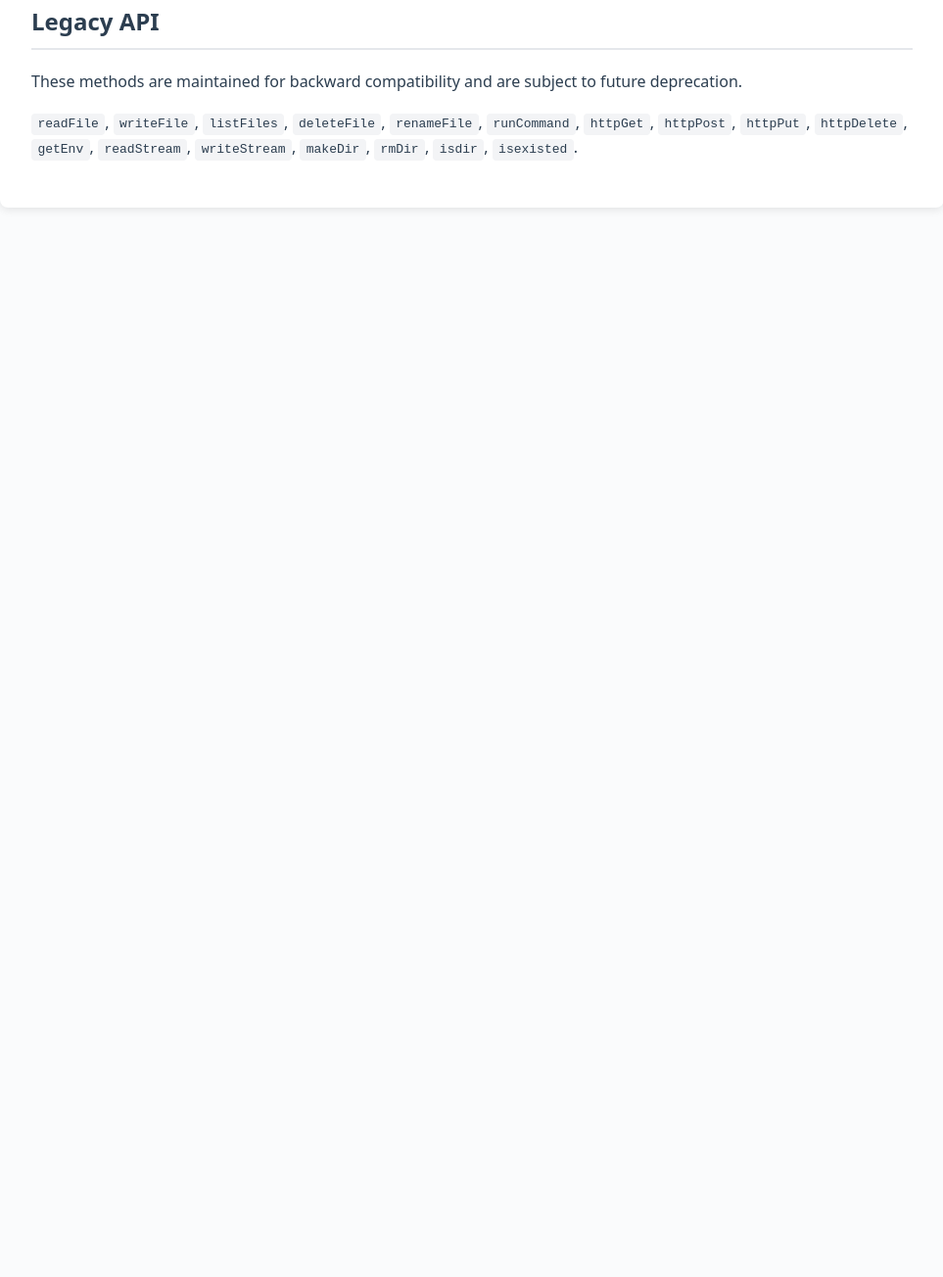
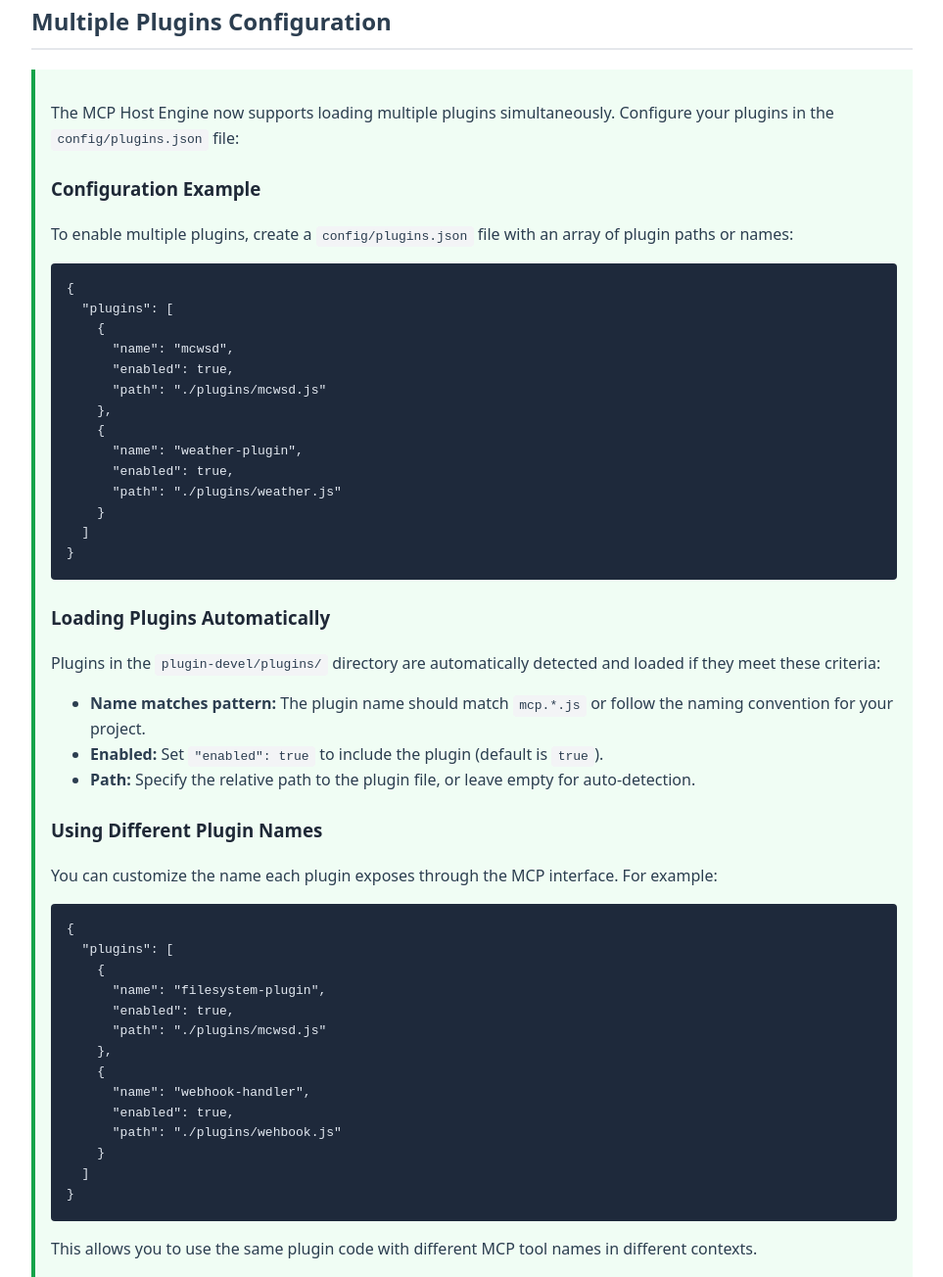
Before and after one commit to davidcrumpton/mcp-host-engine, a plain HTML site: page docs/index.html in a window 1280 px wide. Shown: the part 3736-5040 px from the top of the page at 98% size, without its empty margins (158-1121 px from the left). Before the commit the page ends 3988 px from the top, so only its background shows below. Drawn offline with Linux system fonts and the light colour scheme.

Commit message:
docs: add examples for multiple plugins configuration

```diff
--- a/docs/index.html
+++ b/docs/index.html
@@ -2,7 +2,7 @@
 <html lang="en">
 <head>
   <meta charset="UTF-8">
-  <meta name="viewport" content="width=device-width, initial-scale=1.0">
+  <meta name="viewport" content="initial-scale=1.0">
   <title>MCP Host Engine Documentation</title>
   <style>
     body { font-family: system-ui, sans-serif; line-height: 1.6; padding: 2rem; background: #fafbfc; color: #2c3e50; }
@@ -14,6 +14,9 @@
     table { width: 100%; border-collapse: collapse; margin: 1rem 0; }
     th, td { border: 1px solid #e5e7eb; padding: 0.75rem; text-align: left; }
     th { background: #f9fafb; }
+    .plugin-config-section { background: #f0fdf4; border-left: 4px solid #16a34a; padding: 1rem; margin: 1rem 0; }
+    .example-code { background: #1e293b; color: #e2e8f0; padding: 1rem; border-radius: 4px; overflow-x: auto; margin: 1rem 0; }
+    .example-code pre { margin: 0; white-space: pre-wrap; word-break: break-all; }
   </style>
 </head>
 <body>
@@ -119,6 +122,61 @@
       <tr><td><code>sleep(ms)</code></td><td>Suspends execution for <code>ms</code> milliseconds.</td></tr>
     </table>
 
+    <h2>Multiple Plugins Configuration</h2>
+    <div class="plugin-config-section">
+      <p>The MCP Host Engine now supports loading multiple plugins simultaneously. Configure your plugins in the <code>config/plugins.json</code> file:</p>
+
+      <h3>Configuration Example</h3>
+      <p>To enable multiple plugins, create a <code>config/plugins.json</code> file with an array of plugin paths or names:</p>
+
+      <div class="example-code">
+<pre>{
+  "plugins": [
+    {
+      "name": "mcwsd",
+      "enabled": true,
+      "path": "./plugins/mcwsd.js"
+    },
+    {
+      "name": "weather-plugin",
+      "enabled": true,
+      "path": "./plugins/weather.js"
+    }
+  ]
+}</pre>
+      </div>
+
+      <h3>Loading Plugins Automatically</h3>
+      <p>Plugins in the <code>plugin-devel/plugins/</code> directory are automatically detected and loaded if they meet these criteria:</p>
+      <ul>
+        <li><strong>Name matches pattern:</strong> The plugin name should match <code>mcp.*.js</code> or follow the naming convention for your project.</li>
+        <li><strong>Enabled:</strong> Set <code>"enabled": true</code> to include the plugin (default is <code>true</code>).</li>
+        <li><strong>Path:</strong> Specify the relative path to the plugin file, or leave empty for auto-detection.</li>
+      </ul>
+
+      <h3>Using Different Plugin Names</h3>
+      <p>You can customize the name each plugin exposes through the MCP interface. For example:</p>
+
+      <div class="example-code">
+<pre>{
+  "plugins": [
+    {
+      "name": "filesystem-plugin",
+      "enabled": true,
+      "path": "./plugins/mcwsd.js"
+    },
+    {
+      "name": "webhook-handler",
+      "enabled": true,
+      "path": "./plugins/wehbook.js"
+    }
+  ]
+}</pre>
+      </div>
+
+      <p>This allows you to use the same plugin code with different MCP tool names in different contexts.</p>
+    </div>
+
     <h2>Legacy API</h2>
     <p>These methods are maintained for backward compatibility and are subject to future deprecation.</p>
     <p><code>readFile</code>, <code>writeFile</code>, <code>listFiles</code>, <code>deleteFile</code>, <code>renameFile</code>, <code>runCommand</code>, <code>httpGet</code>, <code>httpPost</code>, <code>httpPut</code>, <code>httpDelete</code>, <code>getEnv</code>, <code>readStream</code>, <code>writeStream</code>, <code>makeDir</code>, <code>rmDir</code>, <code>isdir</code>, <code>isexisted</code>.</p>
```
